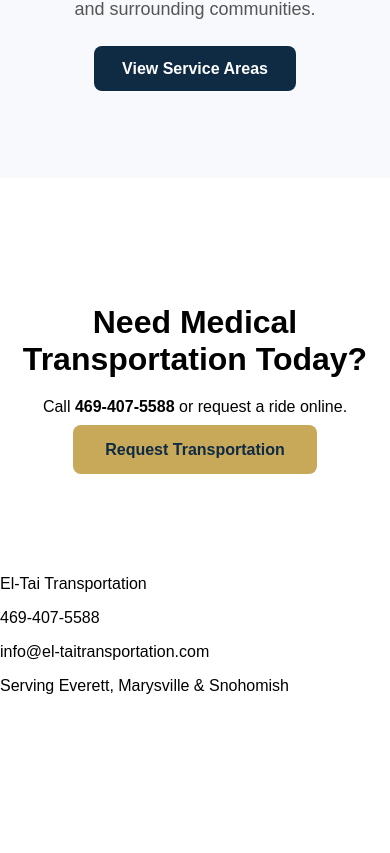
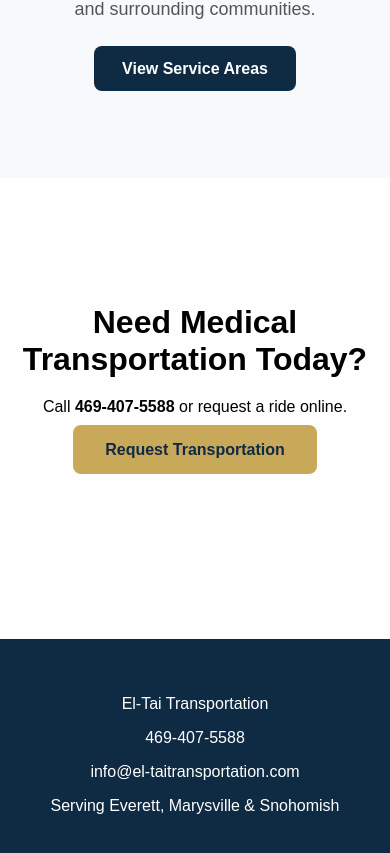
Before and after one commit to WillieKM/el-tai-nemt-v2, a Next.js app: page / in a window 390 px wide. Shown: the part 3476-4329 px from the top of the page. Before the commit the page ends 4187 px from the top, so only its background shows below. Built offline with nearby package versions, Linux system fonts and the light colour scheme.

Commit message:
Update globals.css

```diff
--- a/app/globals.css
+++ b/app/globals.css
@@ -61,5 +61,11 @@ body {
   .cta {
     width: 100%;
     text-align: center;
-  }
+  }.footer {
+  background: #0F2A43;
+  color: white;
+  text-align: center;
+  padding: 40px 20px;
+  margin-top: 80px;
 }
+}
```
